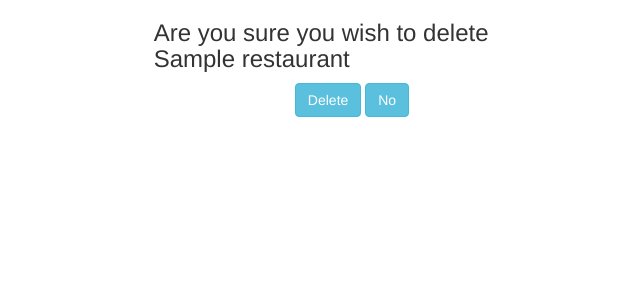
After one commit to deepspw/Project-3, a Flask app: page /1/delete_restaurant/ in a window 1280 px wide. The commit adds this page. Shown: the top 300 px of the page, without its empty margins (288-928 px from the left). Run offline with Flask 2, Linux system fonts and the light colour scheme; the visitor is signed in with stand-in values (Sample User, id 1); tables that the repository leaves empty hold one stand-in row (values such as "Sample post"); parts of the project's set-up code (start-up, migrations or seed data) failed here and were passed over; some libraries are stand-ins or nearby versions.

Commit message:
Delete restaurant working. Deleting additions to come.

```diff
--- a/app.py
+++ b/app.py
@@ -208,6 +208,26 @@ def edit_menu(restaurant_id, menu_id):
     else:
         flash("You must login before editing items")
         return redirect(url_for('index'))
+@app.route('/<int:restaurant_id>/delete_restaurant/', methods=['GET', 'POST'])
+def delete_restaurant(restaurant_id):
+    restaurant = SESSION.query(Restaurant).filter_by(id=restaurant_id).one()
+    if 'username' in login_session:
+        target_restaurant = SESSION.query(Restaurant).filter_by(id=restaurant_id).one()
+        username = login_session['username']
+        if request.method == 'POST':
+            if request.form['submit'] == "Delete":
+                print "Deleting" + str(target_restaurant.id)
+                SESSION.delete(target_restaurant)
+                SESSION.commit()
+                flash("Item successfully deleted")
+                return redirect(url_for('index', username=username))
+        else:
+            return render_template('delete_restaurant.html',\
+                username=username, CLIENT_ID=CLIENT_ID, restaurant_id=restaurant_id,\
+                restaurant = restaurant)
+    else:
+        flash("You must login before deleing restaurants")
+        return redirect(url_for('index'))
 @app.route('/<int:restaurant_id>/menu/<int:menu_id>/delete/', methods=['GET', 'POST'])
 def delete_menu(restaurant_id, menu_id):
     """Delete menu item
--- /dev/null
+++ b/templates/delete_restaurant.html
@@ -0,0 +1,24 @@
+<!DOCTYPE HTML>
+<html lang="en">
+
+<head>
+    <link rel=stylesheet type=text/css href="{{ url_for('static', filename='css/bootstrap.min.css') }}">
+    <link rel=stylesheet type=text/css href="{{ url_for('static', filename='css/custom.css')}}">
+    <script src="https://ajax.googleapis.com/ajax/libs/jquery/1.11.3/jquery.min.js"></script>
+</head>
+
+<body>
+    <div class="container-fluid">
+        <div class="row">
+            <div class="col-md-4"></div>
+            <div class="col-md-4">
+                <h3>Are you sure you wish to delete {{ restaurant.name }}</h3>
+                <form action="{{ url_for( 'delete_restaurant', restaurant_id=restaurant_id)}}" method="POST">
+                <input type="submit" name="submit" class="btn btn-info" value="Delete">
+                <a href="{{ url_for( 'index', restaurant_id = restaurant_id )}}" class="btn btn-info" role="button" >No</a>
+                </form>
+            </div>
+        <div class="col-md-4"></div>
+        <script src="https://apis.google.com/js/client:platform.js?onload=start" async defer></script>
+        <script src="{{ url_for('static', filename='js/bootstrap.min.js') }}"></script>
+</body>
--- a/templates/index.html
+++ b/templates/index.html
@@ -26,7 +26,6 @@
                     <img alt="welp!" height='50' width='100' src="{{ url_for('static', filename='images/welp.png') }}">
                 </a>
                 </div>
-
             <div class="collapse navbar-collapse" id="bs-example-navbar-collapse-1">
                 <ul class="nav navbar-nav navbar-right" style="background-color:#C21511;">
                     <!-- Google Sign in -->
@@ -94,7 +93,6 @@
                             {% endif %}
                             {% endfor %}
                         </div>
-
 					</div>
 				</div>
                 </div>
```
